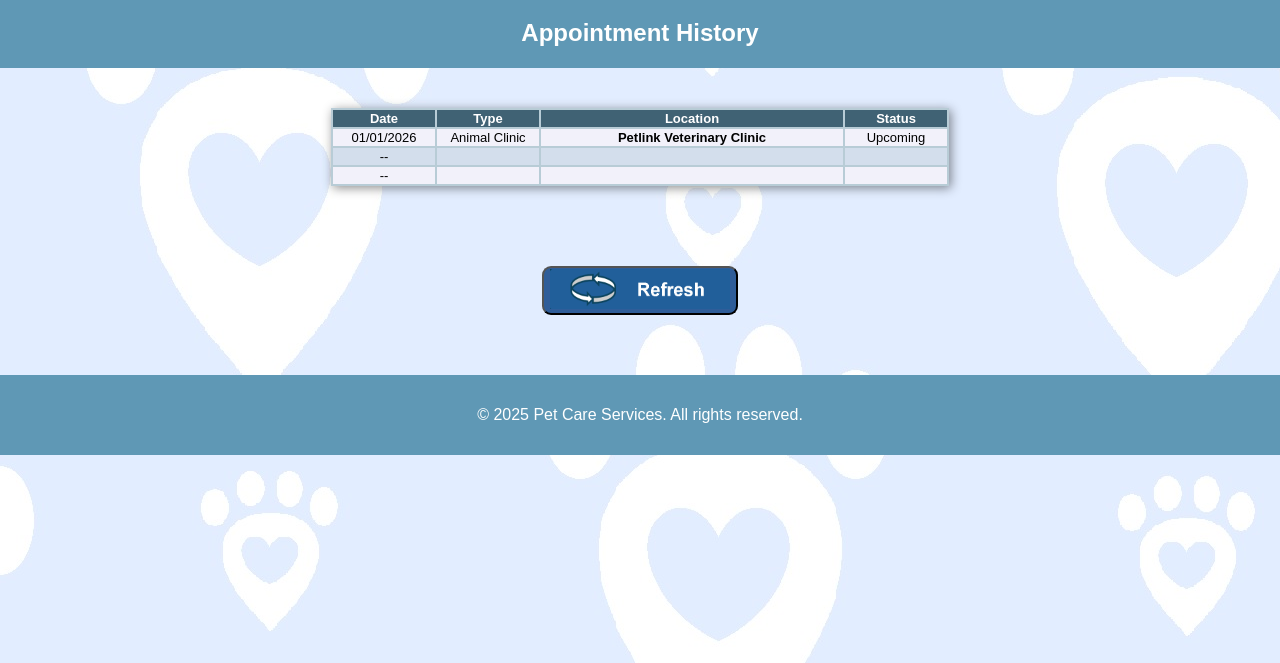
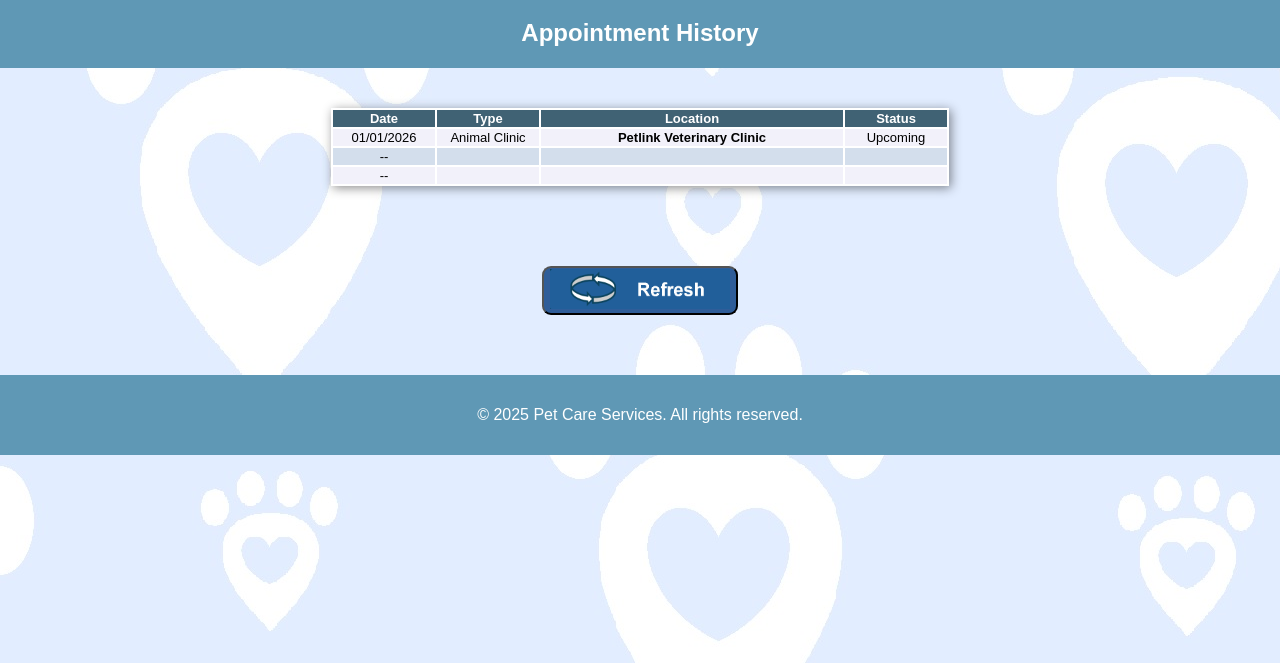
Before and after one commit to meltalizard/TechnoG6, a website: page Documents/appointment-history.html in a window 1280 px wide. Shown: the part 137-800 px from the top of the page. Drawn offline with Linux system fonts and the light colour scheme.

Commit message:
edited appointment-history.css

```diff
--- a/Documents/appointment-history.css
+++ b/Documents/appointment-history.css
@@ -44,7 +44,7 @@ body {
 
 .table {
     font-size: 13px;
-    background: rgb(184, 204, 214);
+    background: rgb(255, 255, 255);
     align-items: center;
     text-align: center;
     box-shadow: 2px 2px 10px rgba(0, 0, 0, 0.452);
```
